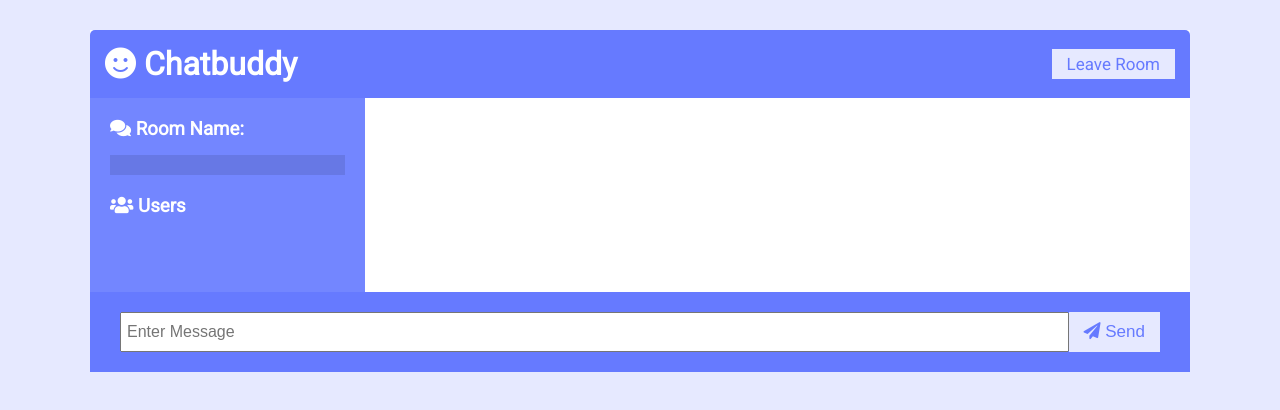
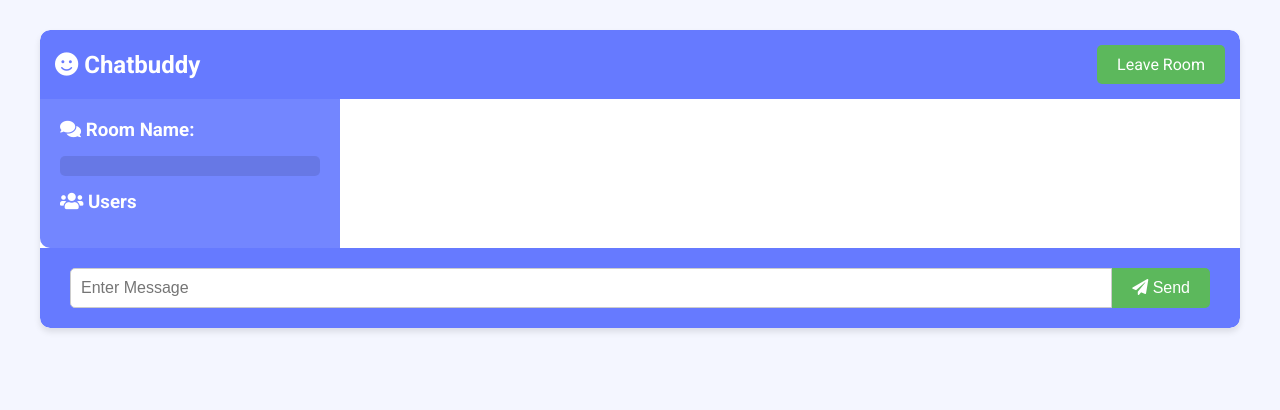
Before and after one commit to vashujoshi/internship_projects, a website: page chatroom/public/chat.html in a window 1280 px wide. Drawn offline with nearby package versions, Linux system fonts and the light colour scheme; no server answers.

Commit message:
first commit -pushing all to git

```diff
--- a/chatroom/public/style.css
+++ b/chatroom/public/style.css
@@ -1,11 +1,13 @@
-@import url('https://fonts.googleapis.com/css?family=Roboto&display=swap');
+@import url('https://fonts.googleapis.com/css2?family=Roboto:wght@400;500;700&display=swap');
 
 :root {
-	--dark-color-a: #667aff;
-	--dark-color-b: #7386ff;
+  --primary-color: #667aff;
+  --secondary-color: #7386ff;
   --light-color: #e6e9ff;
+  --background-color: #f4f6ff;
   --success-color: #5cb85c;
   --error-color: #d9534f;
+  --text-color: #333;
 }
 
 * {
@@ -17,7 +19,8 @@
 body {
   font-family: 'Roboto', sans-serif;
   font-size: 16px;
-	background: var(--light-color);
+  background: var(--background-color);
+  color: var(--text-color);
   margin: 20px;
 }
 
@@ -31,31 +34,44 @@ a {
 
 .btn {
   cursor: pointer;
-	padding: 5px 15px;
-	background: var(--light-color);
-	color: var(--dark-color-a);
-	border: 0;
-	font-size: 17px;
+  padding: 10px 20px;
+  background: var(--success-color);
+  color: #fff;
+  border: none;
+  font-size: 16px;
+  border-radius: 5px;
+  transition: background 0.3s ease;
+}
+
+.btn:hover {
+  background: var(--secondary-color);
 }
 
 /* Chat Page */
 
 .chat-container {
-	max-width: 1100px;
+  max-width: 1200px;
   background: #fff;
   margin: 30px auto;
   overflow: hidden;
+  border-radius: 10px;
+  box-shadow: 0 4px 6px rgba(0, 0, 0, 0.1);
 }
 
 .chat-header {
-	background: var(--dark-color-a);
+  background: var(--primary-color);
   color: #fff;
-	border-top-left-radius: 5px;
-	border-top-right-radius: 5px;
   padding: 15px;
   display: flex;
   align-items: center;
   justify-content: space-between;
+  border-top-left-radius: 10px;
+  border-top-right-radius: 10px;
+}
+
+.chat-header h1 {
+  font-size: 24px;
+  margin: 0;
 }
 
 .chat-main {
@@ -64,21 +80,23 @@ a {
 }
 
 .chat-sidebar {
-	background: var(--dark-color-b);
+  background: var(--secondary-color);
   color: #fff;
-	padding: 20px 20px 60px;
-	overflow-y: scroll;
+  padding: 20px;
+  border-bottom-left-radius: 10px;
+  overflow-y: auto;
+}
+
+.chat-sidebar h2,
+.chat-sidebar h3 {
+  margin-bottom: 15px;
 }
 
 .chat-sidebar h2 {
-	font-size: 20px;
+  font-size: 22px;
   background: rgba(0, 0, 0, 0.1);
   padding: 10px;
-	margin-bottom: 20px;
-}
-
-.chat-sidebar h3 {
-	margin-bottom: 15px;
+  border-radius: 5px;
 }
 
 .chat-sidebar ul li {
@@ -86,24 +104,25 @@ a {
 }
 
 .chat-messages {
-	padding: 30px;
+  padding: 20px;
   max-height: 500px;
   overflow-y: scroll;
+  border-bottom-right-radius: 10px;
 }
 
 .chat-messages .message {
-	padding: 10px;
+  padding: 15px;
   margin-bottom: 15px;
   background-color: var(--light-color);
-	border-radius: 5px;
+  border-radius: 10px;
+  box-shadow: 0 2px 4px rgba(0, 0, 0, 0.1);
 }
 
 .chat-messages .message .meta {
-	font-size: 15px;
-	font-weight: bold;
-	color: var(--dark-color-b);
-	opacity: 0.7;
-	margin-bottom: 7px;
+  font-size: 14px;
+  font-weight: 500;
+  color: var(--primary-color);
+  margin-bottom: 5px;
 }
 
 .chat-messages .message .meta span {
@@ -112,7 +131,9 @@ a {
 
 .chat-form-container {
   padding: 20px 30px;
-	background-color: var(--dark-color-a);
+  background-color: var(--primary-color);
+  border-bottom-left-radius: 10px;
+  border-bottom-right-radius: 10px;
 }
 
 .chat-form-container form {
@@ -121,9 +142,14 @@ a {
 
 .chat-form-container input[type='text'] {
   font-size: 16px;
-	padding: 5px;
-	height: 40px;
+  padding: 10px;
   flex: 1;
+  border-radius: 5px 0 0 5px;
+  border: 1px solid #ccc;
+}
+
+.chat-form-container button {
+  border-radius: 0 5px 5px 0;
 }
 
 /* Join Page */
@@ -136,14 +162,16 @@ a {
 .join-header {
   text-align: center;
   padding: 20px;
-	background: var(--dark-color-a);
+  background: var(--primary-color);
   border-top-left-radius: 5px;
   border-top-right-radius: 5px;
 }
 
 .join-main {
   padding: 30px 40px;
-	background: var(--dark-color-b);
+  background: var(--secondary-color);
+  border-bottom-left-radius: 5px;
+  border-bottom-right-radius: 5px;
 }
 
 .join-main p {
@@ -159,18 +187,13 @@ a {
   margin-bottom: 5px;
 }
 
-.join-main input[type='text'] {
-	font-size: 16px;
-	padding: 5px;
-	height: 40px;
-	width: 100%;
-}
-
+.join-main input[type='text'],
 .join-main select {
   font-size: 16px;
-	padding: 5px;
-	height: 40px;
+  padding: 10px;
   width: 100%;
+  border-radius: 5px;
+  border: 1px solid #ccc;
 }
 
 .join-main .btn {
@@ -189,9 +212,10 @@ a {
 }
 
 .avatar {
-	width: 30px;
-	height: 30px;
+  width: 40px;
+  height: 40px;
   border-radius: 50%;
   margin-right: 10px;
   vertical-align: middle;
+  border: 2px solid var(--primary-color);
 }
--- a/chatroom/utils/users.js
+++ b/chatroom/utils/users.js
@@ -3,7 +3,7 @@ const Users=[];
 function userjoin(id,username,room){
     //const avatarUrl = `https://api.dicebear.com/9.x/pixel-art/svg?seed=
     //${username}`;
- const user={id,username,room}
+const user={id,username,room}
 Users.push(user);
 return user;
 }
```
Also changed, not shown: chatroom/public/index.html (+2 -2 lines), inte_story/game.js (line endings or trailing spaces). Lines whose indentation alone changed are shown as unchanged.
